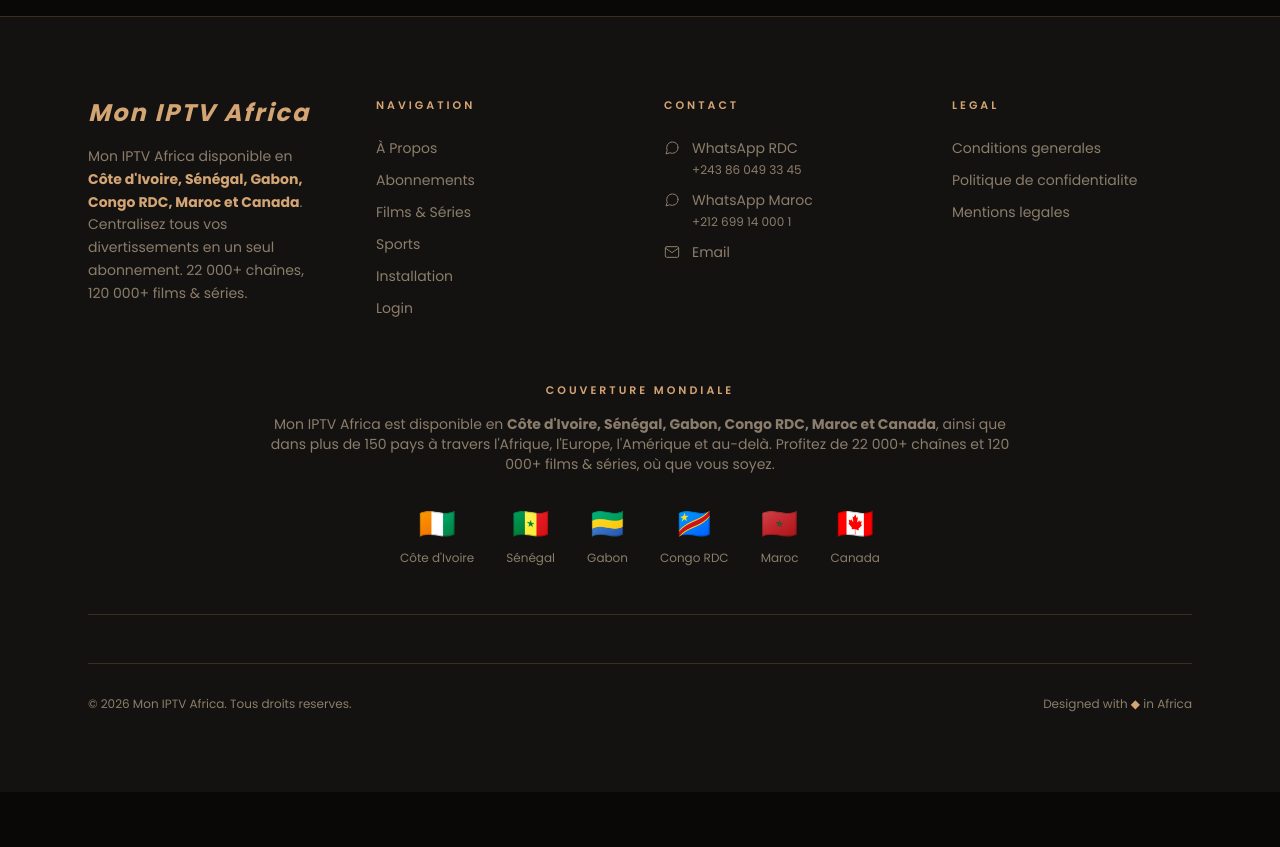
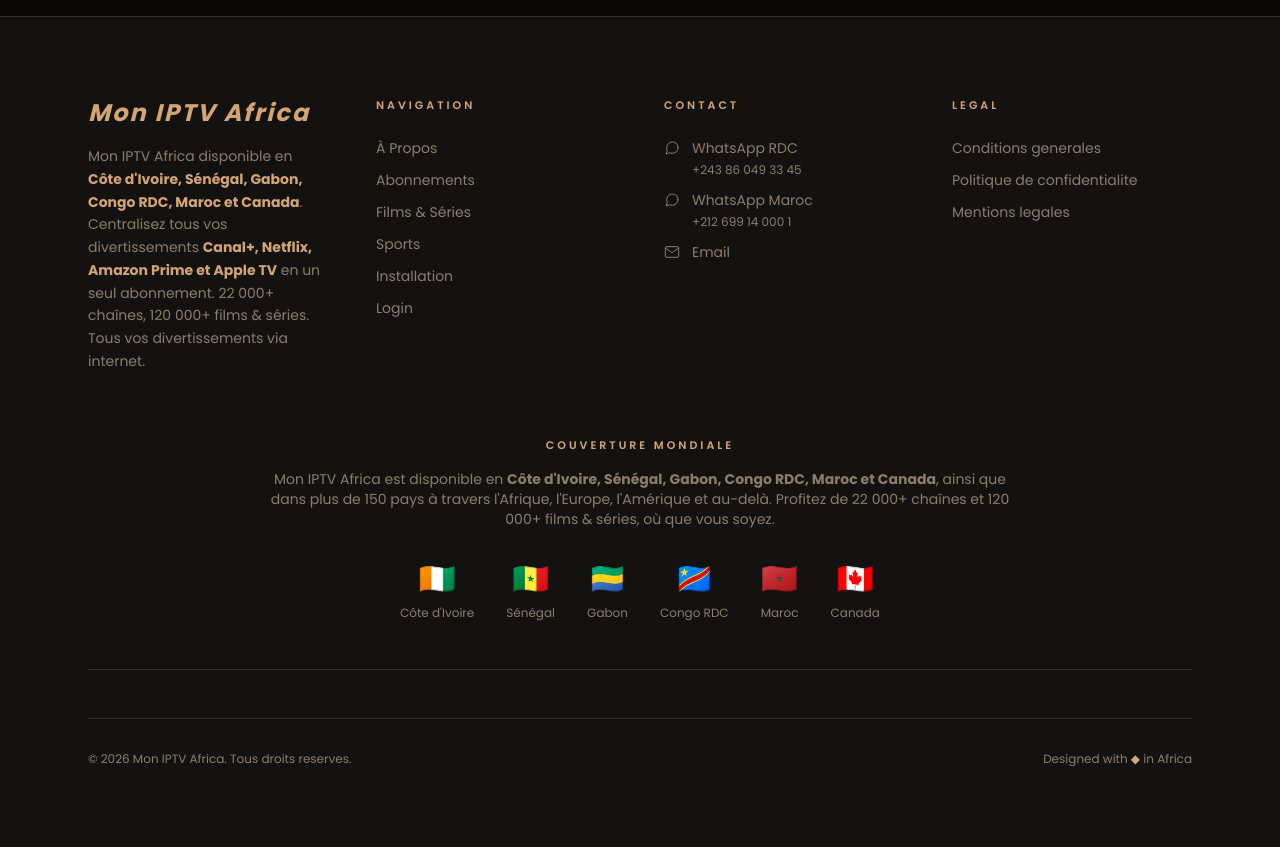
Before and after one commit to moa-digitalagency/IPTV-Afrika-New, a Flask app: page /vod in a window 1280 px wide. Shown: the part 1834-2681 px from the top of the page. Before the commit the page ends 2546 px from the top, so only its background shows below. Run offline with Flask 3, Linux system fonts and the light colour scheme; parts of the project's set-up code (start-up, migrations or seed data) failed here and were passed over; some libraries are stand-ins or nearby versions.

Commit message:
feat: enhance footer description with specific streaming services
- Updated footer text on all 6 pages with more detailed information
- Added streaming services: Canal+, Netflix, Amazon Prime, Apple TV (highlighted in gold)
- Maintains country targeting: Côte d'Ivoire, Sénégal, Gabon, Congo RDC, Maroc, Canada
- Improved SEO relevance for key streaming brands
- Format: "...Centralisez tous vos divertissements Canal+, Netflix, Amazon Prime et Apple TV..."

Co-Authored-By: Claude Haiku 4.5 <noreply@anthropic.com>

```diff
--- a/templates/abonnements.html
+++ b/templates/abonnements.html
@@ -542,7 +542,7 @@
                 <div class="md:col-span-1">
                     <div class="font-heading text-2xl font-bold italic mb-4" style="color: var(--gold); letter-spacing: 2px;">Mon IPTV Africa</div>
                     <p class="font-sans text-sm leading-relaxed" style="color: var(--text-muted);">
-                        Mon IPTV Africa disponible en <strong style="color: var(--gold);">Côte d'Ivoire, Sénégal, Gabon, Congo RDC, Maroc et Canada</strong>. Centralisez tous vos divertissements en un seul abonnement. 22 000+ chaînes, 120 000+ films & séries.
+                        Mon IPTV Africa disponible en <strong style="color: var(--gold);">Côte d'Ivoire, Sénégal, Gabon, Congo RDC, Maroc et Canada</strong>. Centralisez tous vos divertissements <strong style="color: var(--gold);">Canal+, Netflix, Amazon Prime et Apple TV</strong> en un seul abonnement. 22 000+ chaînes, 120 000+ films & séries. Tous vos divertissements via internet.
                     </p>
                 </div>
 
--- a/templates/about.html
+++ b/templates/about.html
@@ -338,7 +338,7 @@
                 <div class="md:col-span-1">
                     <div class="font-heading text-2xl font-bold italic mb-4" style="color: var(--gold); letter-spacing: 2px;">Mon IPTV Africa</div>
                     <p class="font-sans text-sm leading-relaxed" style="color: var(--text-muted);">
-                        Mon IPTV Africa disponible en <strong style="color: var(--gold);">Côte d'Ivoire, Sénégal, Gabon, Congo RDC, Maroc et Canada</strong>. Centralisez tous vos divertissements en un seul abonnement. 22 000+ chaînes, 120 000+ films & séries.
+                        Mon IPTV Africa disponible en <strong style="color: var(--gold);">Côte d'Ivoire, Sénégal, Gabon, Congo RDC, Maroc et Canada</strong>. Centralisez tous vos divertissements <strong style="color: var(--gold);">Canal+, Netflix, Amazon Prime et Apple TV</strong> en un seul abonnement. 22 000+ chaînes, 120 000+ films & séries. Tous vos divertissements via internet.
                     </p>
                 </div>
 
--- a/templates/index.html
+++ b/templates/index.html
@@ -1223,7 +1223,7 @@
                 <div class="md:col-span-1">
                     <div class="font-heading text-2xl font-bold italic mb-4" style="color: var(--gold); letter-spacing: 2px;">Mon IPTV Africa</div>
                     <p class="font-sans text-sm leading-relaxed" style="color: var(--text-muted);">
-                        Mon IPTV Africa disponible en <strong style="color: var(--gold);">Côte d'Ivoire, Sénégal, Gabon, Congo RDC, Maroc et Canada</strong>. Centralisez tous vos divertissements en un seul abonnement. 22 000+ chaînes, 120 000+ films & séries.
+                        Mon IPTV Africa disponible en <strong style="color: var(--gold);">Côte d'Ivoire, Sénégal, Gabon, Congo RDC, Maroc et Canada</strong>. Centralisez tous vos divertissements <strong style="color: var(--gold);">Canal+, Netflix, Amazon Prime et Apple TV</strong> en un seul abonnement. 22 000+ chaînes, 120 000+ films & séries. Tous vos divertissements via internet.
                     </p>
                 </div>
 
--- a/templates/installation.html
+++ b/templates/installation.html
@@ -297,7 +297,7 @@
                 <div class="md:col-span-1">
                     <div class="font-heading text-2xl font-bold italic mb-4" style="color: var(--gold); letter-spacing: 2px;">Mon IPTV Africa</div>
                     <p class="font-sans text-sm leading-relaxed" style="color: var(--text-muted);">
-                        Mon IPTV Africa disponible en <strong style="color: var(--gold);">Côte d'Ivoire, Sénégal, Gabon, Congo RDC, Maroc et Canada</strong>. Centralisez tous vos divertissements en un seul abonnement. 22 000+ chaînes, 120 000+ films & séries.
+                        Mon IPTV Africa disponible en <strong style="color: var(--gold);">Côte d'Ivoire, Sénégal, Gabon, Congo RDC, Maroc et Canada</strong>. Centralisez tous vos divertissements <strong style="color: var(--gold);">Canal+, Netflix, Amazon Prime et Apple TV</strong> en un seul abonnement. 22 000+ chaînes, 120 000+ films & séries. Tous vos divertissements via internet.
                     </p>
                 </div>
 
--- a/templates/sports.html
+++ b/templates/sports.html
@@ -240,7 +240,7 @@
                 <div class="md:col-span-1">
                     <div class="font-heading text-2xl font-bold italic mb-4" style="color: var(--gold); letter-spacing: 2px;">Mon IPTV Africa</div>
                     <p class="font-sans text-sm leading-relaxed" style="color: var(--text-muted);">
-                        Mon IPTV Africa disponible en <strong style="color: var(--gold);">Côte d'Ivoire, Sénégal, Gabon, Congo RDC, Maroc et Canada</strong>. Centralisez tous vos divertissements en un seul abonnement. 22 000+ chaînes, 120 000+ films & séries.
+                        Mon IPTV Africa disponible en <strong style="color: var(--gold);">Côte d'Ivoire, Sénégal, Gabon, Congo RDC, Maroc et Canada</strong>. Centralisez tous vos divertissements <strong style="color: var(--gold);">Canal+, Netflix, Amazon Prime et Apple TV</strong> en un seul abonnement. 22 000+ chaînes, 120 000+ films & séries. Tous vos divertissements via internet.
                     </p>
                 </div>
 
--- a/templates/vod.html
+++ b/templates/vod.html
@@ -259,7 +259,7 @@
                 <div class="md:col-span-1">
                     <div class="font-heading text-2xl font-bold italic mb-4" style="color: var(--gold); letter-spacing: 2px;">Mon IPTV Africa</div>
                     <p class="font-sans text-sm leading-relaxed" style="color: var(--text-muted);">
-                        Mon IPTV Africa disponible en <strong style="color: var(--gold);">Côte d'Ivoire, Sénégal, Gabon, Congo RDC, Maroc et Canada</strong>. Centralisez tous vos divertissements en un seul abonnement. 22 000+ chaînes, 120 000+ films & séries.
+                        Mon IPTV Africa disponible en <strong style="color: var(--gold);">Côte d'Ivoire, Sénégal, Gabon, Congo RDC, Maroc et Canada</strong>. Centralisez tous vos divertissements <strong style="color: var(--gold);">Canal+, Netflix, Amazon Prime et Apple TV</strong> en un seul abonnement. 22 000+ chaînes, 120 000+ films & séries. Tous vos divertissements via internet.
                     </p>
                 </div>
 
```
